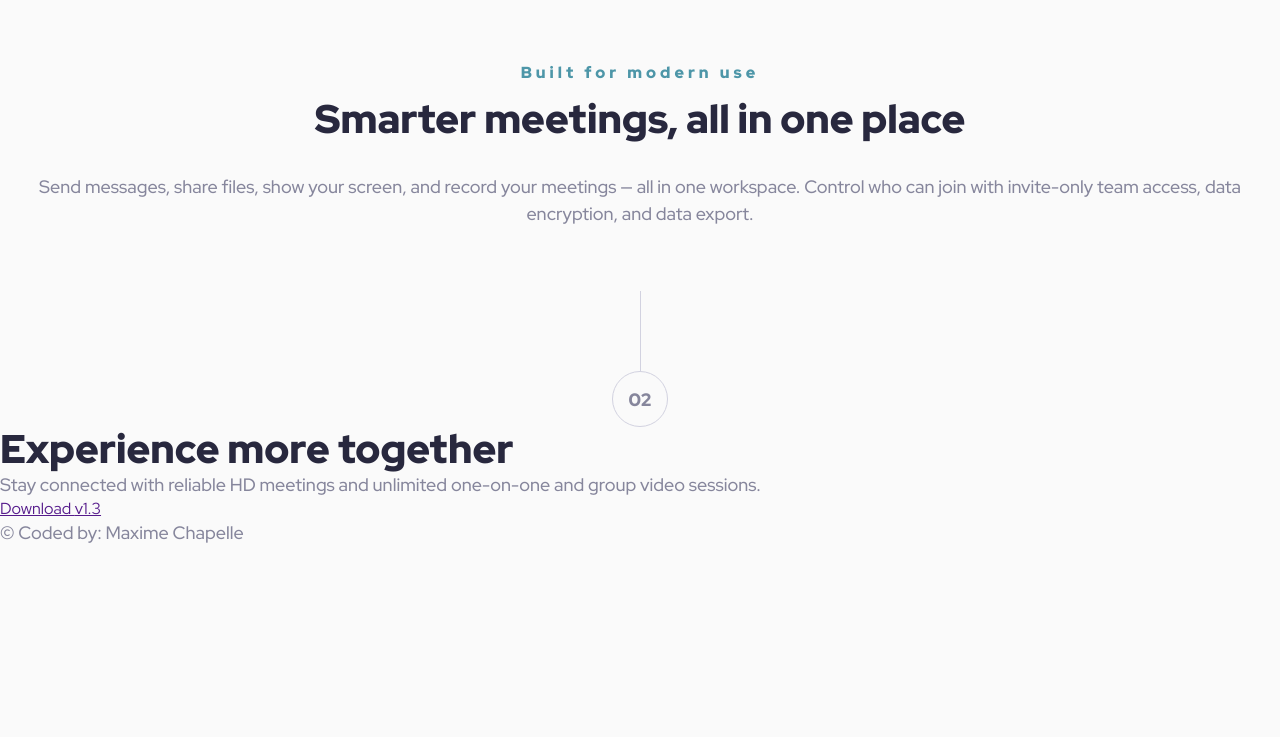
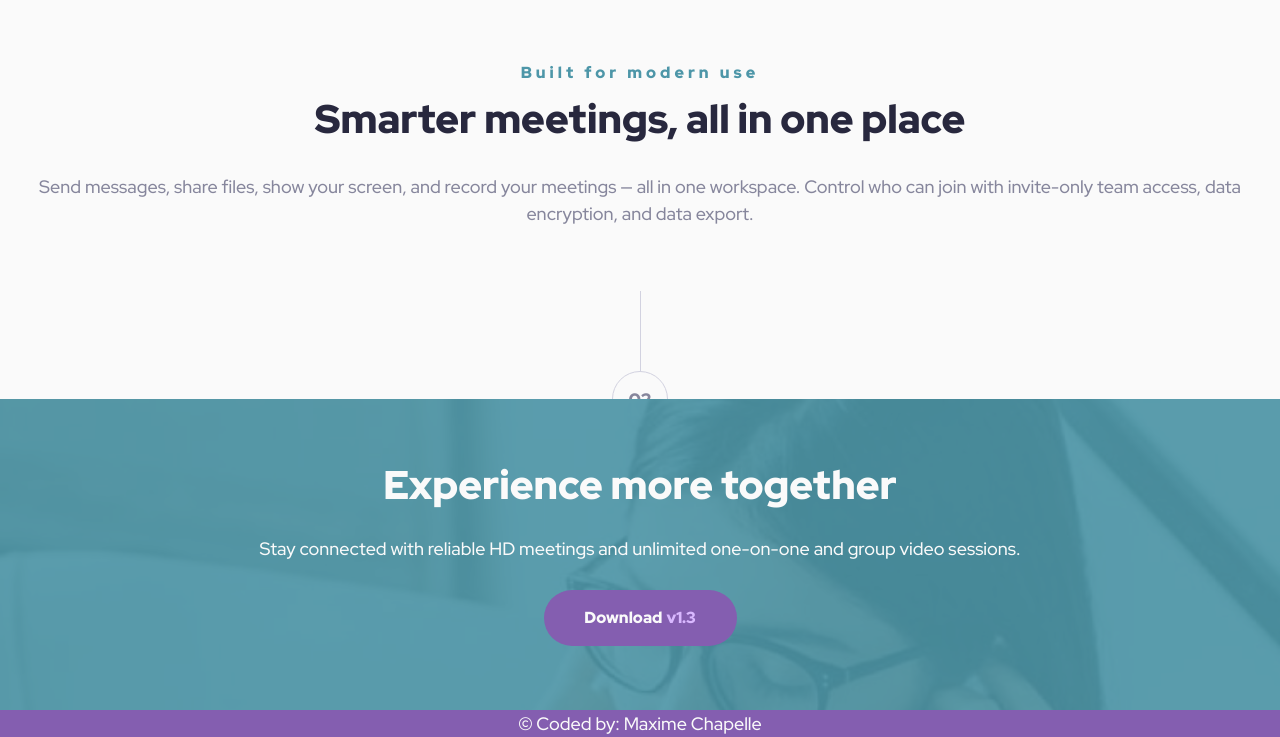
Before and after one commit to maxi1993-tech/meet-landing-page, a website: page index.html in a window 1280 px wide. Shown: the part 2194-2931 px from the top of the page. Before the commit the page ends 2740 px from the top, so only its background shows below. Drawn offline with nearby package versions, Linux system fonts and the light colour scheme; files that its build step writes are made by us from their sources.

Commit message:
feat: add footer cta with image, color overlay and button

```diff
--- a/index.html
+++ b/index.html
@@ -64,16 +64,18 @@
         </article>
       </div>
     </div>
+
+
   </main>
 
   <footer>
-
     <div class="container-number">
       <div class="line-number"></div>
       <div class="box-number">
         <p class="number" aria-hidden="true">02</p>
       </div>
     </div>
+
     <article class="cta">
       <h2>Experience more together</h2>
       <p>
@@ -82,7 +84,7 @@
       </p>
       <div class="button-cta"><a href="">Download <span>v1.3</span></a></div>
     </article>
-    <p>&copy; Coded by: Maxime Chapelle</p>
+    <p class="copy">&copy; Coded by: Maxime Chapelle</p>
   </footer>
 </body>
 
--- a/scss/style.scss
+++ b/scss/style.scss
@@ -162,6 +162,7 @@ header {
     flex-direction: column;
     align-items: center;
 
+
     .line-number {
         background-color: var(--color-slate-300);
         width: 1px;
@@ -227,3 +228,76 @@ header {
         }
     }
 }
+
+/* CTA */
+footer {
+
+    .cta::before {
+        content: "";
+        width: 100%;
+        height: 100%;
+        top: 0;
+        left: 0;
+        position: absolute;
+        background-color: var(--color-cyan-600);
+        opacity: 0.9;
+    }
+
+    .copy {
+        background-color: var(--color-purple-600);
+        color: var(--color-white);
+        font-weight: var(--fw-medium);
+        text-align: center;
+    }
+
+}
+
+.cta {
+    position: relative;
+    background-image: url(/assets/mobile/image-footer.jpg);
+    background-size: cover;
+    margin-top: -1.75rem;
+    padding: 4rem 2rem;
+    text-align: center;
+    display: flex;
+    flex-direction: column;
+    gap: 1.75rem;
+
+    h2 {
+        color: var(--color-white);
+        z-index: 1;
+    }
+
+    p {
+        color: var(--color-white);
+        font-weight: var(--fw-medium);
+        z-index: 1;
+    }
+
+    .button-cta {
+        width: 12.0625rem;
+        margin: auto;
+        background-color: var(--color-purple-600);
+        z-index: 1;
+        display: flex;
+        flex-direction: column;
+        align-items: center;
+        border-radius: var(--radius-btn);
+
+        a {
+            color: var(--color-white);
+            font-size: var(--fs-base);
+            line-height: var(--lh-body);
+            text-decoration: none;
+            font-weight: var(--fw-black);
+            display: flex;
+            gap: 0.25rem;
+            padding: 1rem 2.5rem;
+
+
+            span {
+                color: var(--color-purple-300);
+            }
+        }
+    }
+}
```
